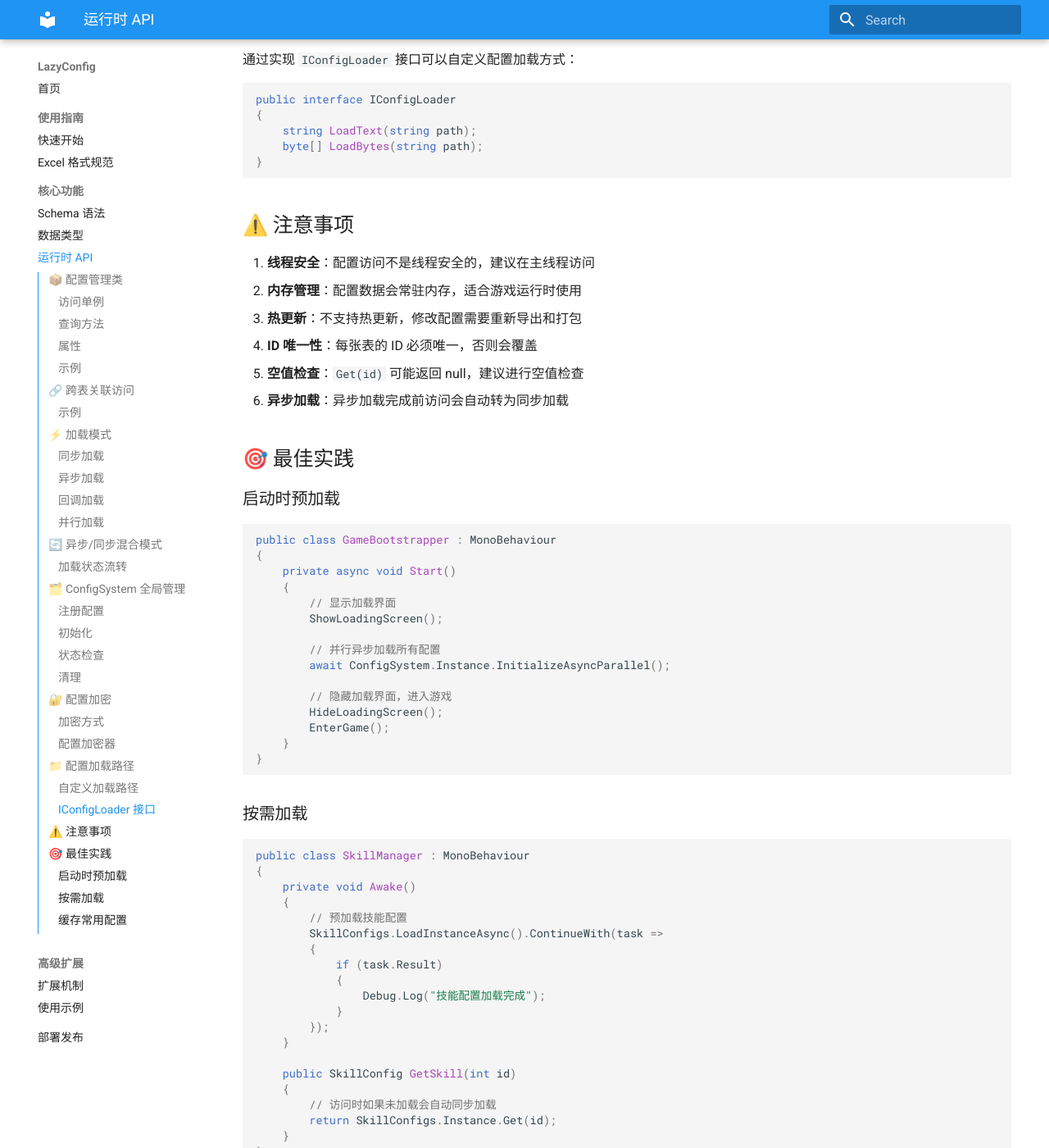
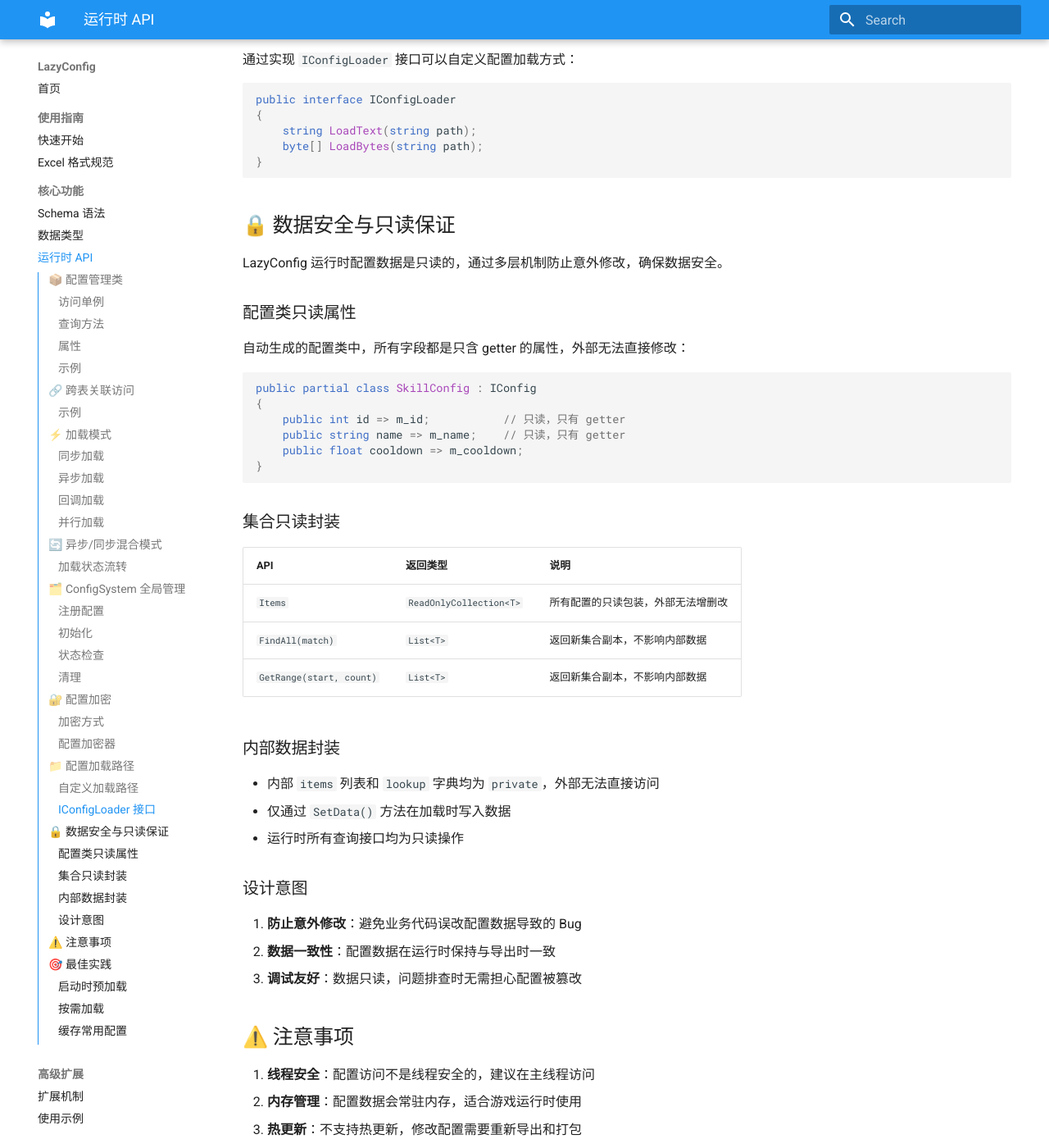
Before and after one commit to CodeWallace/LazyConfig_docs, an MkDocs documentation site: the page built from docs/runtime-api.md, in a window 1280 px wide and 1400 px high, scrolled down 5561 px. Shown: the whole window at 82% size. Built offline with MkDocs 1.6.1 and Material for MkDocs 9.7.7, drawn with Linux system fonts in a browser that asks for light colours.

Commit message:
Add data safety and read-only guarantee documentation

````diff
--- a/docs/runtime-api.md
+++ b/docs/runtime-api.md
@@ -247,6 +247,43 @@ public interface IConfigLoader
 }
 ```
 
+## 🔒 数据安全与只读保证
+
+LazyConfig 运行时配置数据是只读的，通过多层机制防止意外修改，确保数据安全。
+
+### 配置类只读属性
+
+自动生成的配置类中，所有字段都是只含 getter 的属性，外部无法直接修改：
+
+```csharp
+public partial class SkillConfig : IConfig
+{
+    public int id => m_id;           // 只读，只有 getter
+    public string name => m_name;    // 只读，只有 getter
+    public float cooldown => m_cooldown;
+}
+```
+
+### 集合只读封装
+
+| API | 返回类型 | 说明 |
+|-----|----------|------|
+| `Items` | `ReadOnlyCollection<T>` | 所有配置的只读包装，外部无法增删改 |
+| `FindAll(match)` | `List<T>` | 返回新集合副本，不影响内部数据 |
+| `GetRange(start, count)` | `List<T>` | 返回新集合副本，不影响内部数据 |
+
+### 内部数据封装
+
+- 内部 `items` 列表和 `lookup` 字典均为 `private`，外部无法直接访问
+- 仅通过 `SetData()` 方法在加载时写入数据
+- 运行时所有查询接口均为只读操作
+
+### 设计意图
+
+1. **防止意外修改**：避免业务代码误改配置数据导致的 Bug
+2. **数据一致性**：配置数据在运行时保持与导出时一致
+3. **调试友好**：数据只读，问题排查时无需担心配置被篡改
+
 ## ⚠️ 注意事项
 
 1. **线程安全**：配置访问不是线程安全的，建议在主线程访问
````
